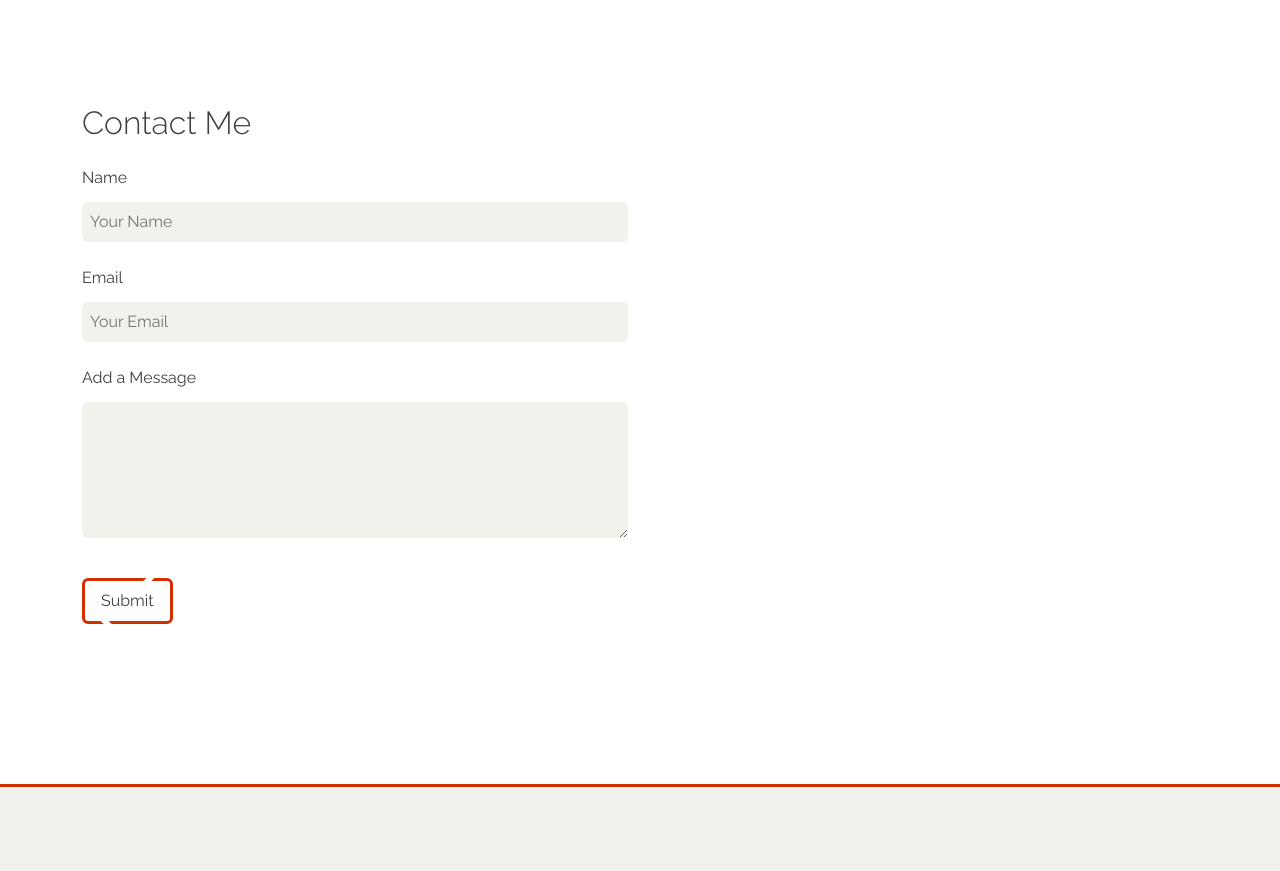
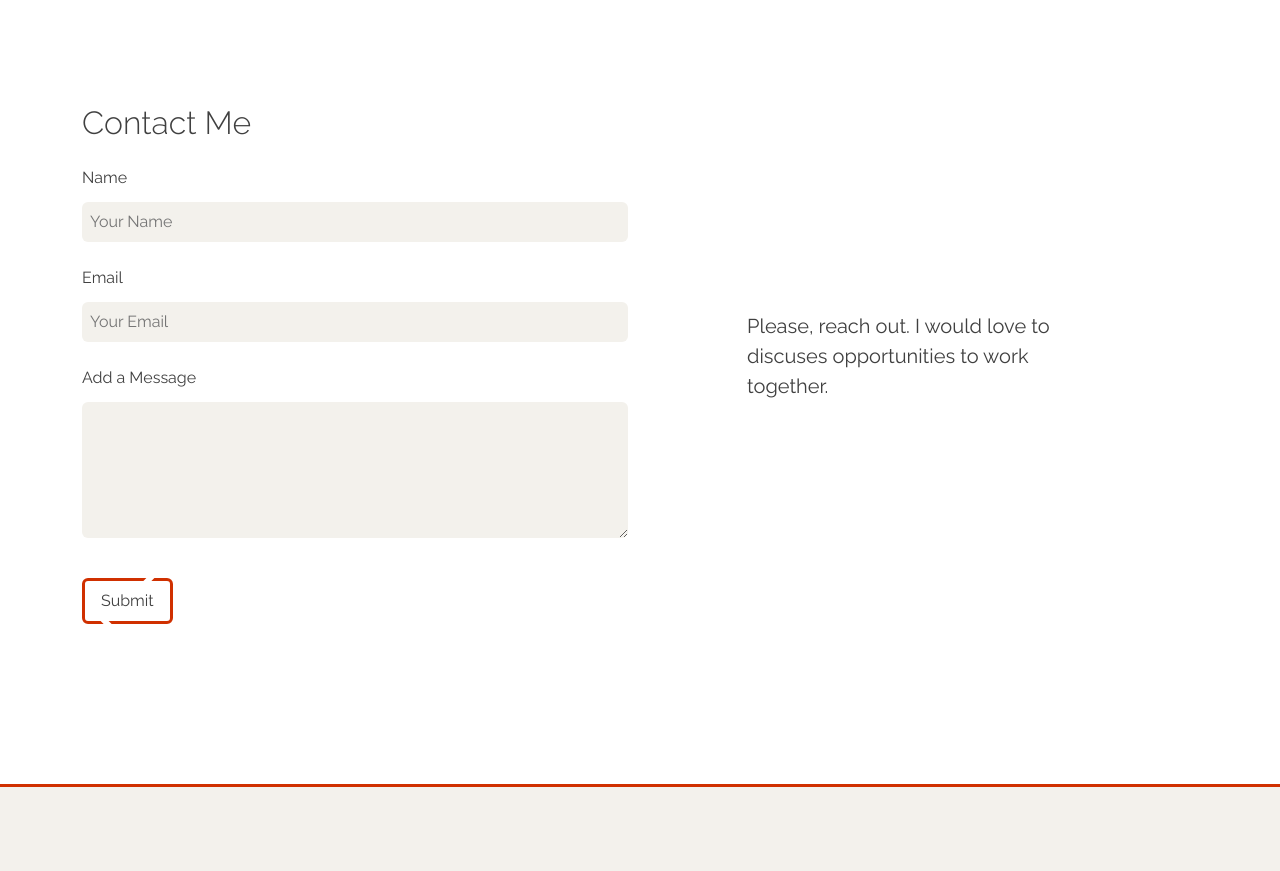
Before and after one commit to nickcarls0n/design-portfolio, a React (Create React App) app: page / in a window 1280 px wide. Shown: the part 4304-5175 px from the top of the page. Built offline with nearby package versions, Linux system fonts and the light colour scheme.

Commit message:
Contact section update

```diff
--- a/src/components/contact/Contact.jsx
+++ b/src/components/contact/Contact.jsx
@@ -5,7 +5,7 @@ import { SubmitButton } from "../button/Button";
 const Contact = () => {
   return (
     <div className={`container ${styles.contact}`}>
-      <div className="row">
+      <div className="row d-flex align-items-center">
         <div className="col-lg-6">
           <h2>Contact Me</h2>
           <form
@@ -33,6 +33,12 @@ const Contact = () => {
             <SubmitButton>Submit</SubmitButton>
           </form>
         </div>
+        <div className="col-lg-4 offset-lg-1">
+          <p>
+            Please, reach out. I would love to discuses opportunities to work
+            together.
+          </p>
+        </div>
       </div>
     </div>
   );
--- a/src/components/contact/Contact.module.scss
+++ b/src/components/contact/Contact.module.scss
@@ -26,4 +26,8 @@
       outline: $high-light auto thin;
     }
   }
+
+  p {
+    font-size: 1.25rem;
+  }
 }
```
